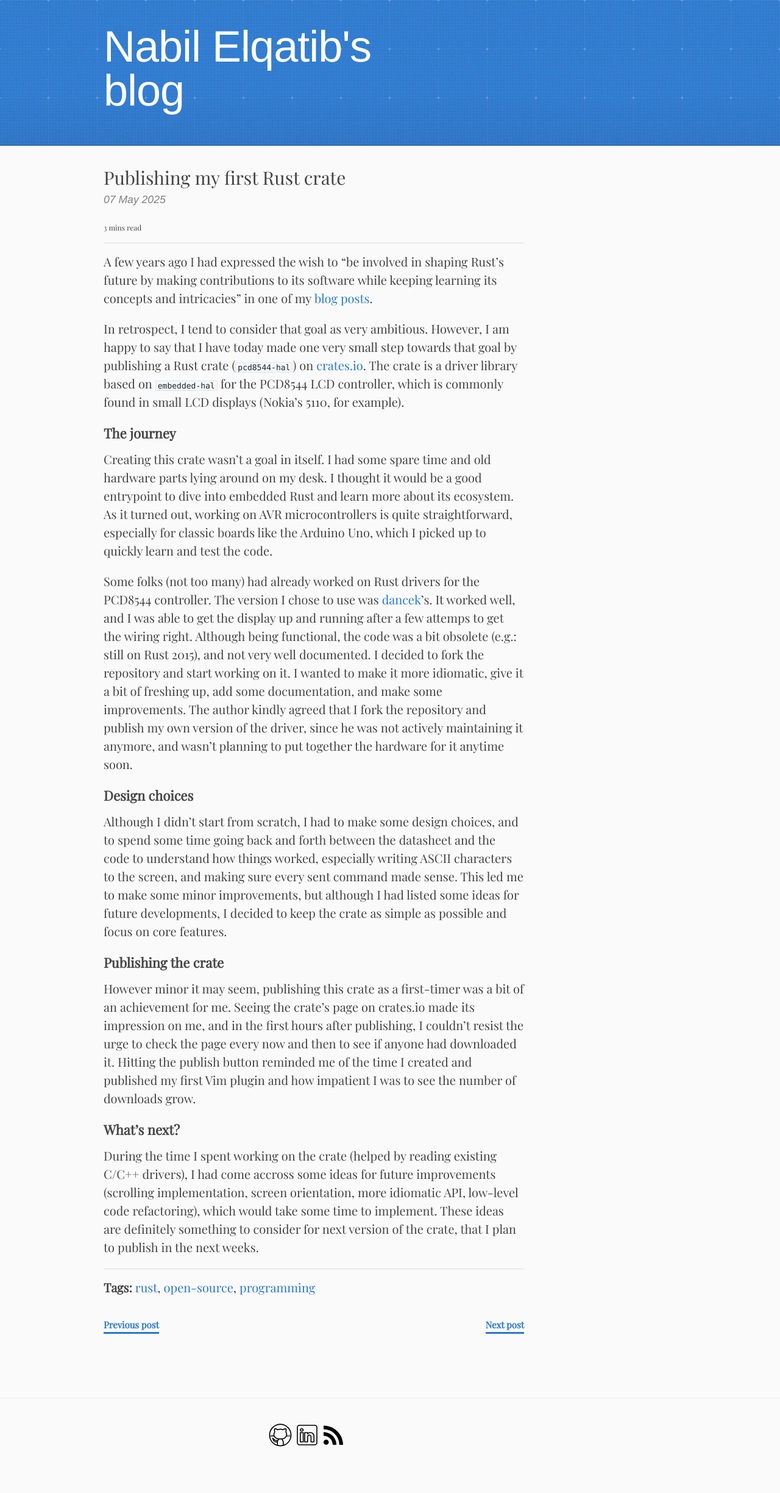
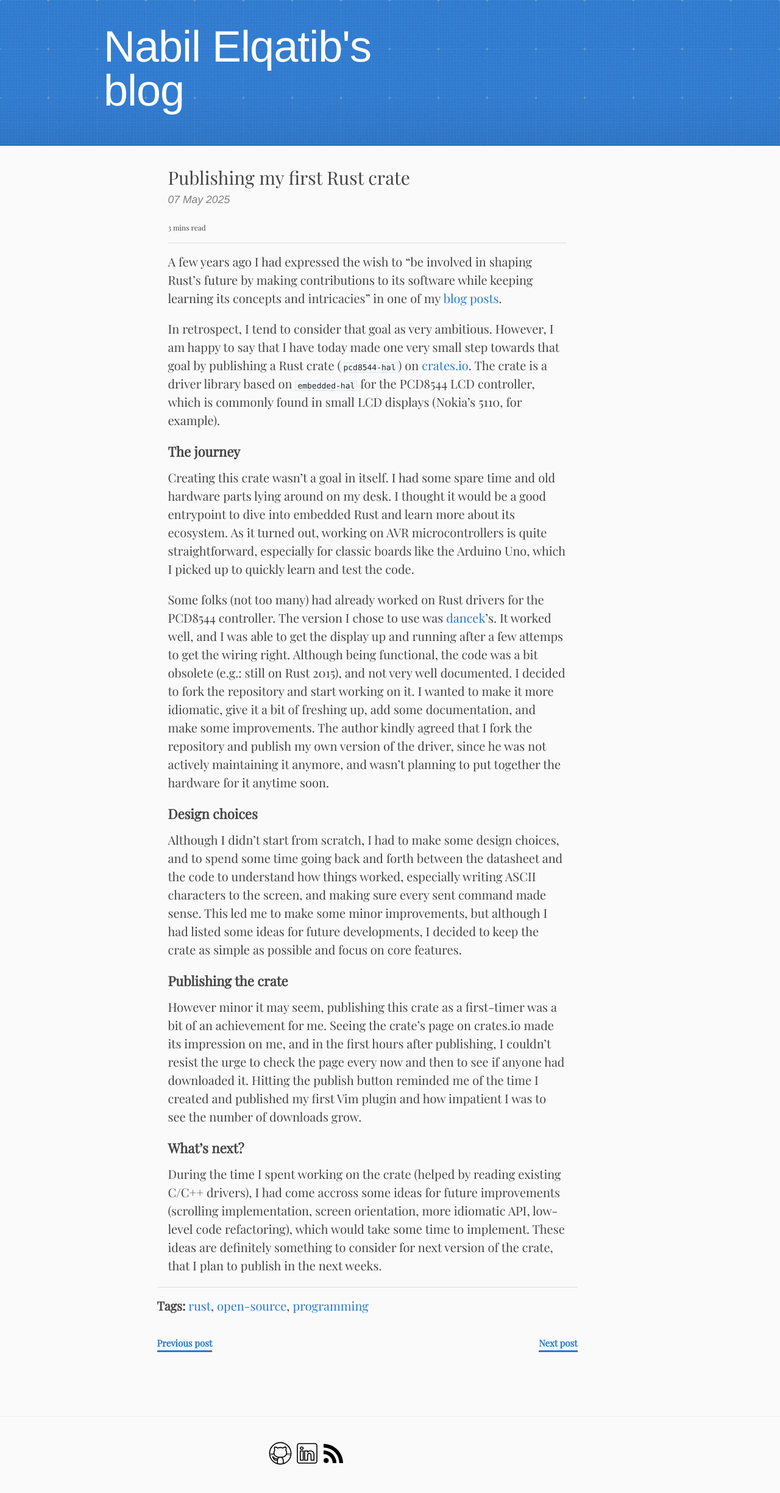
Before and after one commit to n-eq/n-eq.github.io, a Jekyll site: the page built from _posts/2025-05-07-publishing-my-first-rust-crate.md, in a window 1280 px wide. Shown: the whole page at 61% size. Built offline with Jekyll 4.4.1, drawn with Linux system fonts in a browser that asks for light colours; before the commit the page ends 2418 px from its top, so only the background shows below that.

Commit message:
Make article content more centered and wider

```diff
--- a/_sass/_main.scss
+++ b/_sass/_main.scss
@@ -163,3 +163,22 @@ nav.pagination {
     }
   }
 }
+
+/* Center main content with max-width */
+.post-content,
+.page-content,
+article,
+main {
+  // Set the content width to 85 chars
+  max-width: 85ch;
+  margin: 0 auto;
+  // Provides padding equivalent to 2 characters on each side
+  padding: 0 2ch;
+}
+
+/* For code blocks, allow them to be wider */
+.post-content pre,
+.post-content .highlight {
+  max-width: 100%;
+  overflow-x: auto;
+}
```
